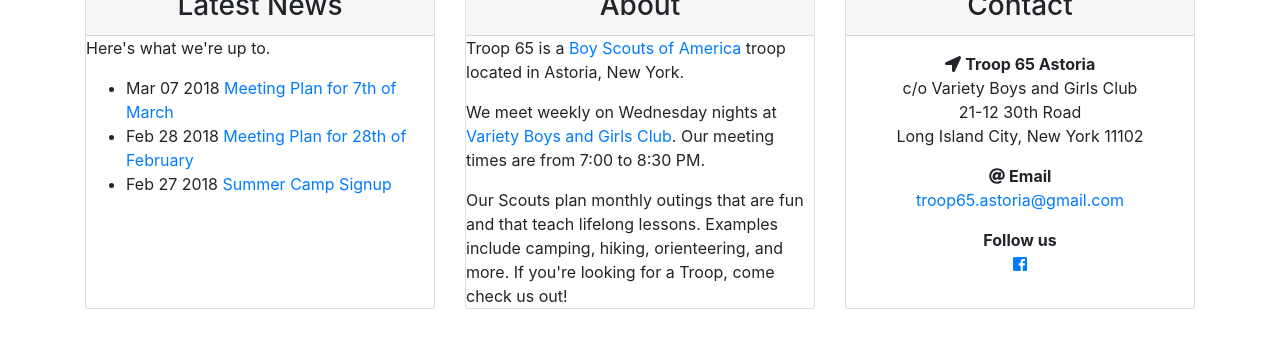
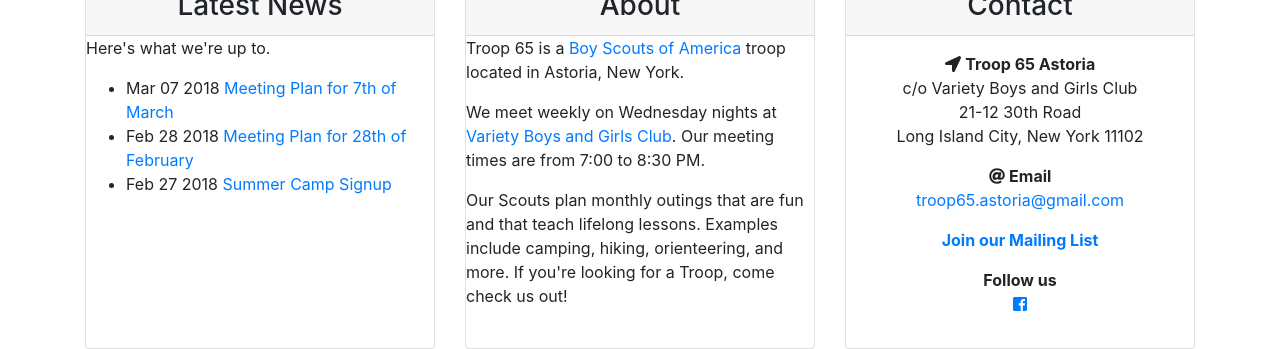
Before and after one commit to t65q/t65q.github.io, a Jekyll site: the page built from index.html, in a window 1280 px wide, cut to the strip 984-1333 px from the top of the page. Built offline with Jekyll 4.4.1, drawn with Linux system fonts in a browser that asks for light colours; the list of posts is cut into pages by our own code; before the commit the page ends 1293 px from its top, so only the background shows below that.

Commit message:
add email subscribe link

```diff
--- a/index.html
+++ b/index.html
@@ -56,6 +56,9 @@ title: BSA Troop 65 Astoria
                         <a href="mailto:troop65.astoria@gmail.com">troop65.astoria@gmail.com</a>
                     </address>
                     <address>
+                        <a href="https://groups.google.com/forum/#!forum/troop-65-astoria/join"><strong>Join our Mailing List</strong></a>
+                    </address>
+                    <address>
                         <strong>Follow us</strong>
                         <br>
                         <a href="#"><i class="fab fa-facebook-square"></i></a>
```
Also changed, not shown: 3 other files.
